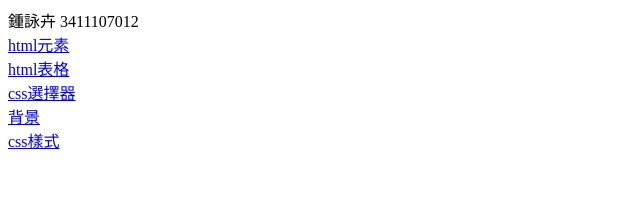
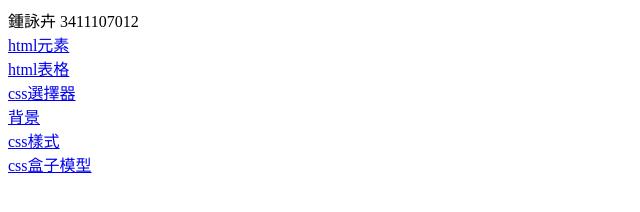
Before and after one commit to HUIZZZ0305/3411107012, a plain HTML site: page index.html in a window 1280 px wide. Shown: the whole page, without its empty margins (0-640 px from the left). Drawn offline with Linux system fonts and the light colour scheme.

Commit message:
Add files via upload

```diff
--- a/index.html
+++ b/index.html
@@ -18,5 +18,7 @@
     <a href="background.html">背景</a>
     <br>
     <a href="css_all.html">css樣式</a>
+    <br>
+    <a href="css_box.html">css盒子模型</a>
 </body>
 </html>
```
